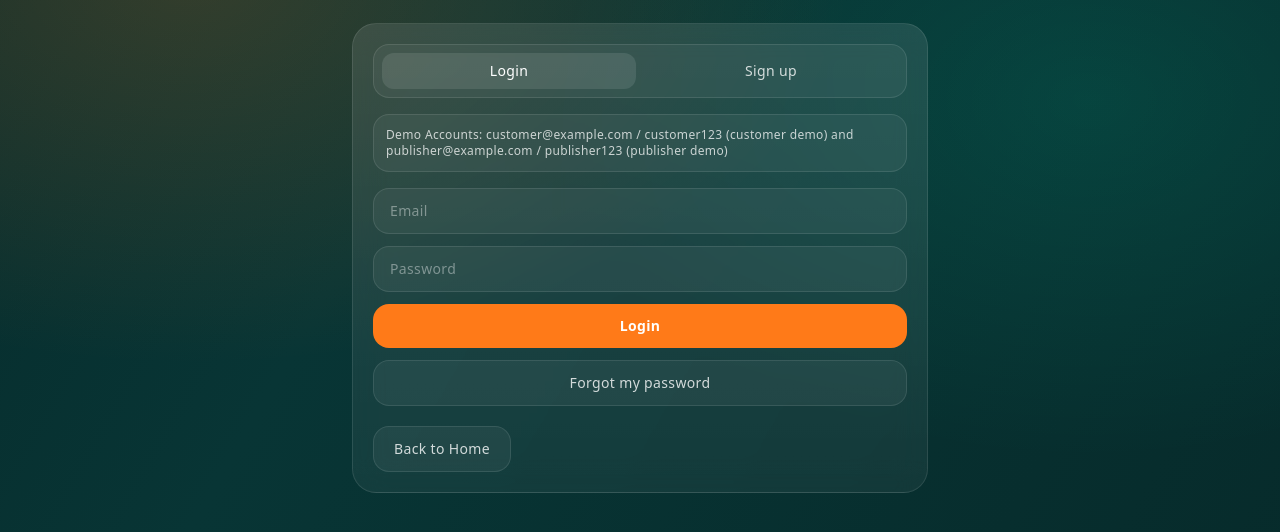
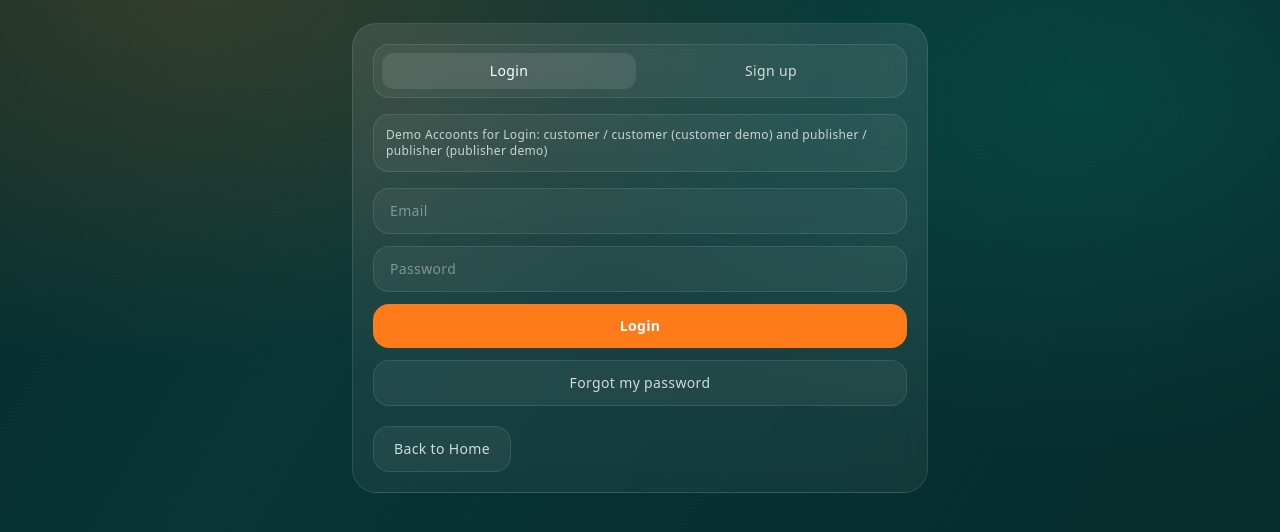
Before and after one commit to mkramcharit/CSC-340-2-Group-4-Project, a plain HTML site: page high-fidelity-prototype/customer/login.html in a window 1280 px wide. Shown: the part 180-712 px from the top of the page. Drawn offline with nearby package versions, Linux system fonts and the light colour scheme; a web font is replaced by a local one.

Commit message:
Changed up the login information to be easier to login to test and more

```diff
--- a/high-fidelity-prototype/customer/login.html
+++ b/high-fidelity-prototype/customer/login.html
@@ -197,10 +197,10 @@
         <p id="msg" class="mt-4 text-sm text-white/70"></p>
         <!-- Make all messages appear in this section (success/error/notifications) -->
         <div class="mt-3 rounded-2xl border border-white/10 bg-white/5 p-3 text-xs text-white/75">
-          Demo Accounts:
-          customer@example.com / customer123 (customer demo)
+          Demo Accoonts for Login:
+          customer / customer (customer demo)
           and
-          publisher@example.com / publisher123 (publisher demo)
+          publisher / publisher (publisher demo)
         </div>
 
         <div id="panelLogin" class="mt-4 space-y-3">
```
